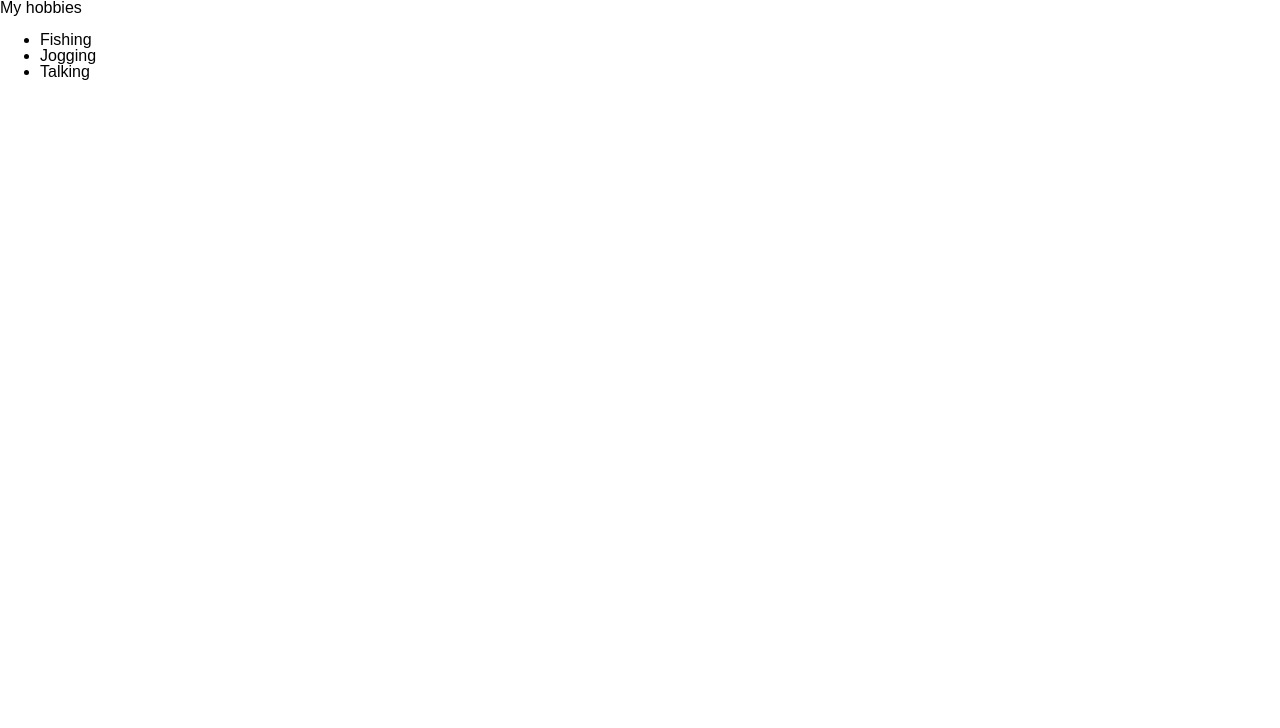
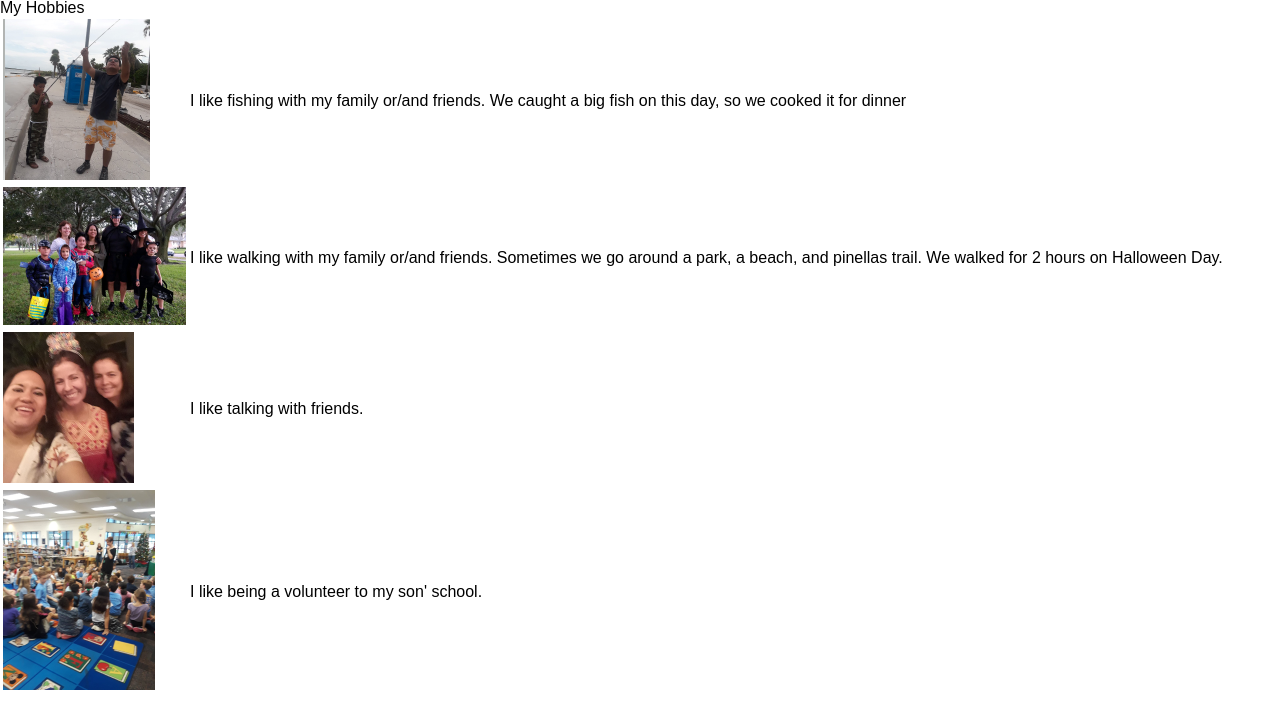
Before and after one commit to Elro1118/hobbies, a website: page public/index.html in a window 1280 px wide. Drawn offline with Linux system fonts and the light colour scheme.

Commit message:
my pictures and details

```diff
--- a/public/index.html
+++ b/public/index.html
@@ -8,11 +8,47 @@
     <link rel="stylesheet" href="/screen.css">
   </head>
   <body>
-    <header>My hobbies</header>
-    <ul>
+<header>My Hobbies</header>
+
+    <table>
+      <tr>
+        <td><img src="picture/image2.png"  title="Fishing"></td>
+        <td>I like fishing with my family or/and friends. We caught a big fish on this day, so we cooked it for dinner</td>
+      </tr>
+      <tr>
+        <td><img src="picture/image3.png" ></td>
+        <td>I like walking with my family or/and friends. Sometimes we go around a park, a beach, and pinellas trail. We walked for 2 hours on Halloween Day.</td>
+      </tr>
+      <tr>
+          <td><img src="picture/image1.png" ></td>
+          <td>I like talking with friends.</td>
+        </tr>
+        <tr>
+            <td><img src="picture/image4.png" ></td>
+            <td>I like being a volunteer to my son' school.</td>
+          </tr>
+    </table>
+<!--
+<dl>
+    <dt>Fishing</dt>
+    <dd> <img src="picture/image2.jpg" width="10%" height="10%">I like fishing with my family or/and friends. Sometimes we caught a big fish, so we cooked it for dinner.</dd>
+
+
+    <dt>Morgawr</dt>
+    <dd>A sea serpent.</dd>
+
+    <dt>Owlman</dt>
+    <dd>A giant owl-like creature.</dd>
+</dl>
+ -->
+<!--     <ul>
       <li>Fishing</li>
-      <li>Jogging</li>
-      <li>Talking</li>
-    </ul>
+      <img src="picture/image2.jpg" width="10%" height="10%">
+      <p>I like fishing with my family or/and friends. Sometimes we caught a big fish, so we cooked it for dinner. </p>
+      <li>Walking</li>
+      <p>I like walking with my family or/and friends. Sometimes we go around a park, a beach, and pinellas trail </p>
+      <li>Riding</li>
+      <p>I like riding with my family or/and friends. Somtime we go around a park, a beach, and pinellas trail</p>
+    </ul> -->
   </body>
 </html>
```
Also changed, not shown: public/picture/image1.png (added), public/picture/image2.png (added), public/picture/image3.png (added), public/picture/image4.png (added), public/screen.css (line endings or trailing spaces).
